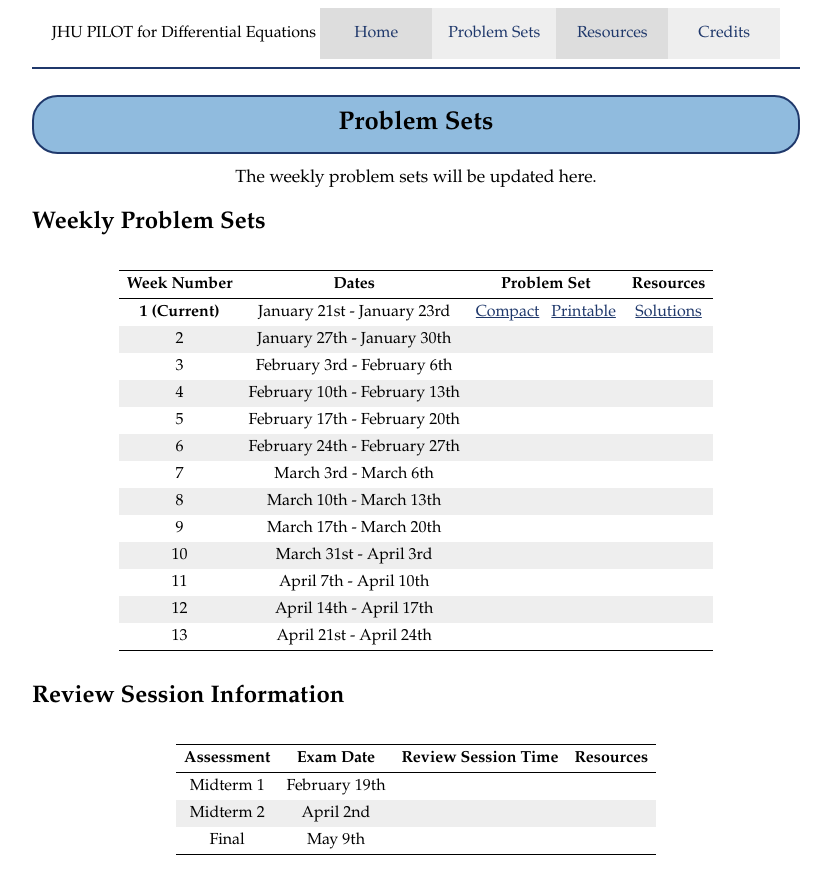
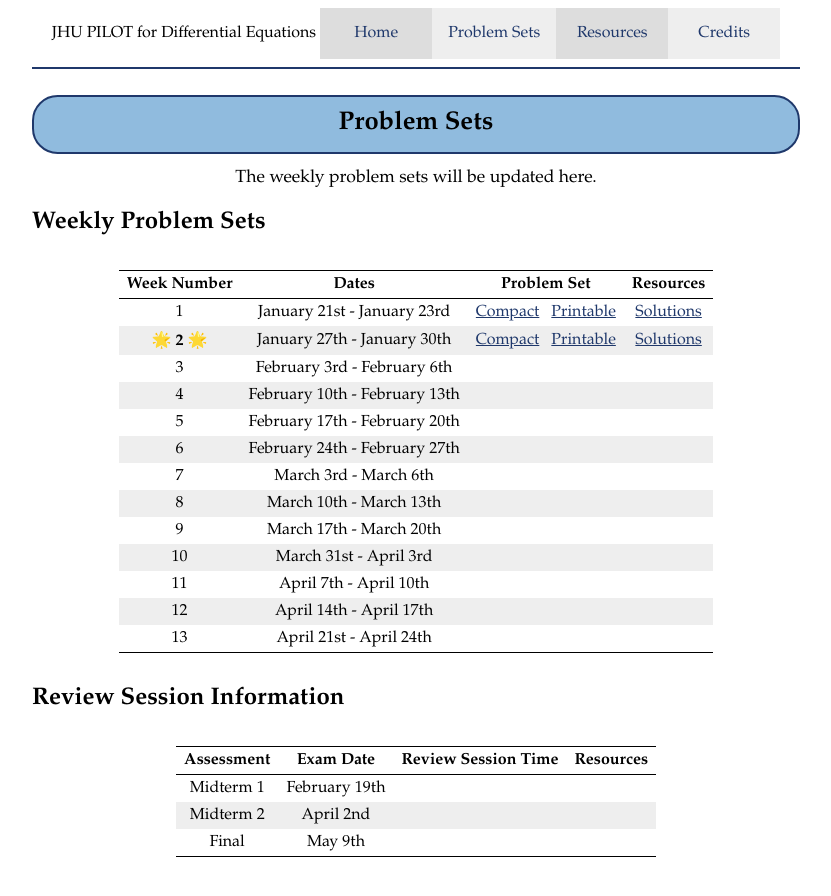
Before and after one commit to JHU-ODE-PILOT/SP25, a Jekyll site: the page built from problem_sets.md, in a window 1280 px wide. Shown: the top 896 px of the page, without its empty margins (224-1055 px from the left). Built offline with Jekyll 4.4.1, drawn with Linux system fonts in a browser that asks for light colours.

Commit message:
updates for week 2, tentative

```diff
--- a/problem_sets.md
+++ b/problem_sets.md
@@ -12,8 +12,8 @@ category: "problem_sets"
 
 | Week Number | Dates | Problem Set | Resources |
 |:-----------:|:-----:|:-----------:|:---------:|
-| **1 (Current)** | January 21st - January 23rd | [Compact]({{site.baseurl}}/PSets/PSet1-ODEs-SP25-Compact.pdf) &nbsp; [Printable]({{site.baseurl}}/PSets/PSet1-ODEs-SP25-Extended.pdf) | [Solutions]({{site.baseurl}}/PSets/PSet1-ODEs-SP25-Solutions.pdf) |
-| 2 | January 27th - January 30th |  |  |
+| 1 | January 21st - January 23rd | [Compact]({{site.baseurl}}/PSets/PSet1-ODEs-SP25-Compact.pdf) &nbsp; [Printable]({{site.baseurl}}/PSets/PSet1-ODEs-SP25-Extended.pdf) | [Solutions]({{site.baseurl}}/PSets/PSet1-ODEs-SP25-Solutions.pdf) |
+| **🌟 2 🌟** | January 27th - January 30th | [Compact]({{site.baseurl}}/PSets/PSet2-ODEs-SP25-Compact.pdf) &nbsp; [Printable]({{site.baseurl}}/PSets/PSet2-ODEs-SP25-Extended.pdf) | [Solutions]({{site.baseurl}}/PSets/PSet2-ODEs-SP25-Solutions.pdf) |
 | 3 | February 3rd - February 6th |  |  |
 | 4 | February 10th - February 13th |  |  |
 | 5 | February 17th - February 20th |  |  |
```
Also changed, not shown: 2 other files.
